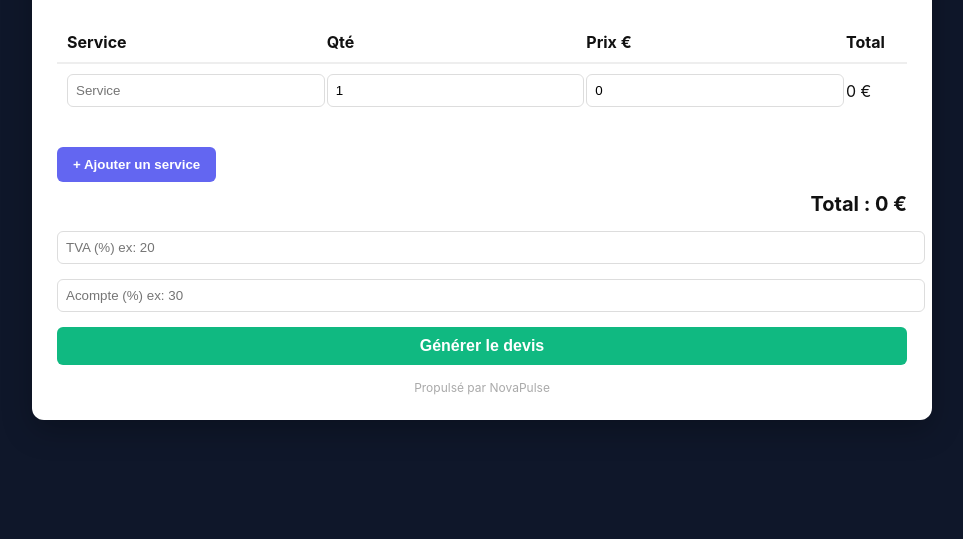
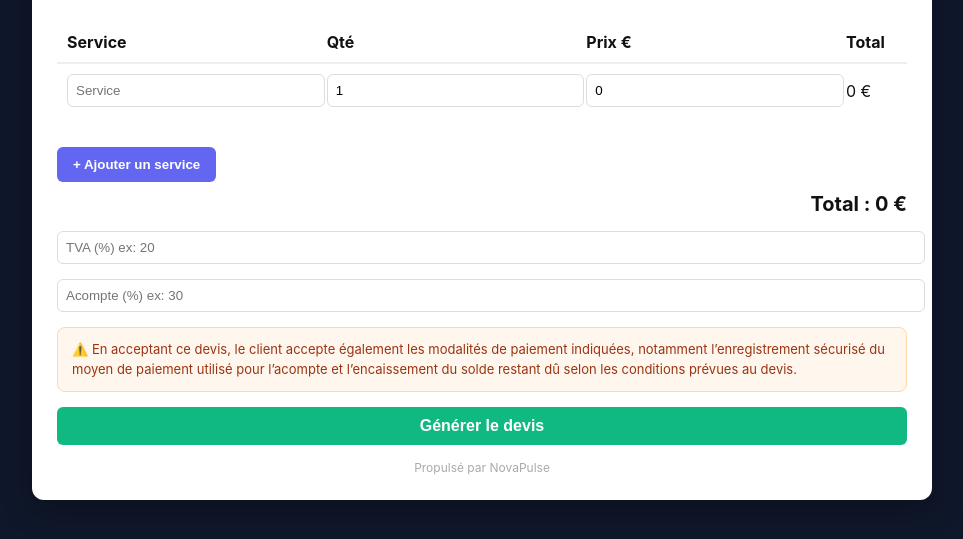
Before and after one commit to nanath97/mini_jessie_bot, a website: page Bridge/quote.html in a window 1280 px wide. Shown: the part 143-682 px from the top of the page, without its empty margins (158-1121 px from the left). Drawn offline with Linux system fonts and the light colour scheme.

Commit message:
notif condition gv

```diff
--- a/Bridge/quote.html
+++ b/Bridge/quote.html
@@ -98,6 +98,17 @@ color:#aaa;
 margin-top:15px;
 }
 
+.payment-notice{
+  margin-top:15px;
+  padding:12px 14px;
+  border-radius:8px;
+  background:#fff7ed;
+  border:1px solid #fed7aa;
+  color:#9a3412;
+  font-size:13px;
+  line-height:1.5;
+}
+
 </style>
 </head>
 
@@ -138,6 +149,11 @@ margin-top:15px;
     min="0"
     max="100"
   >
+</div>
+<div class="payment-notice">
+  ⚠️ En acceptant ce devis, le client accepte également les modalités de paiement indiquées,
+  notamment l’enregistrement sécurisé du moyen de paiement utilisé pour l’acompte et
+  l’encaissement du solde restant dû selon les conditions prévues au devis.
 </div>
 
 <button class="generate" onclick="generate()">Générer le devis</button>
```
